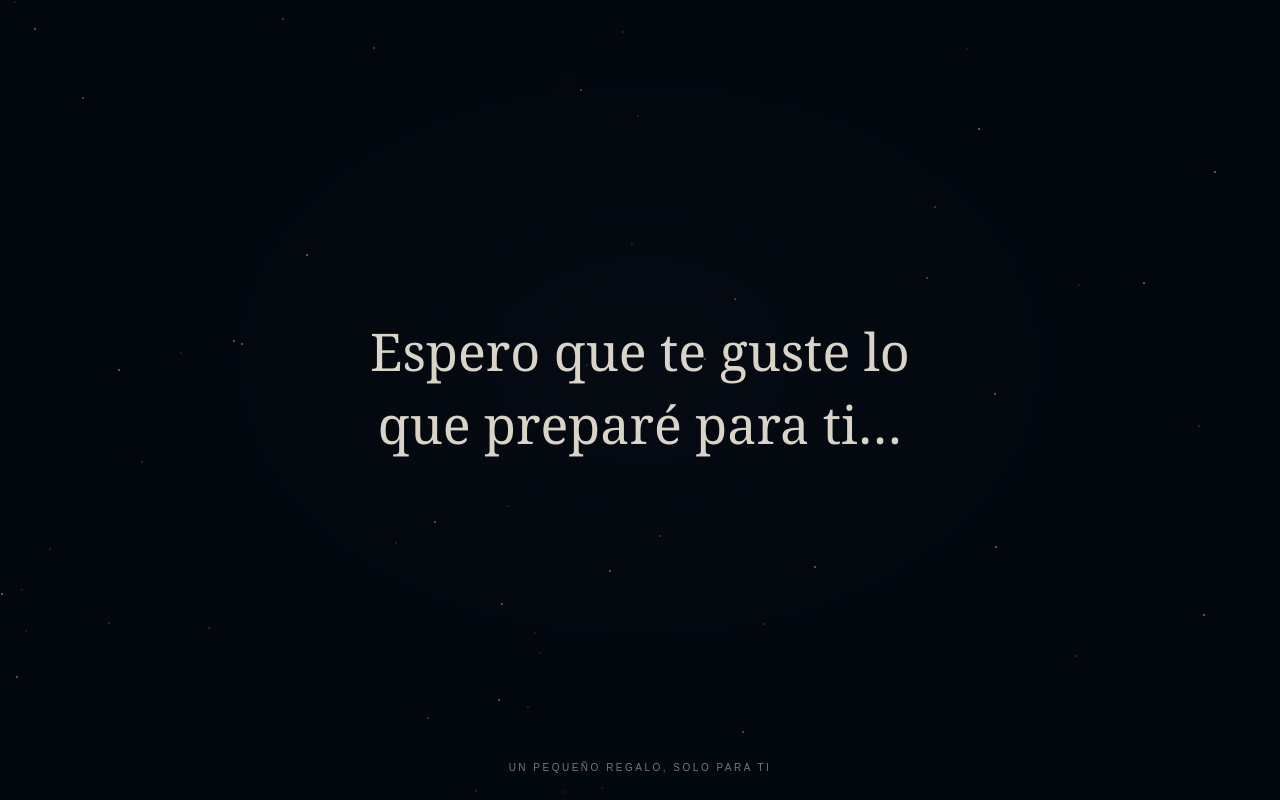
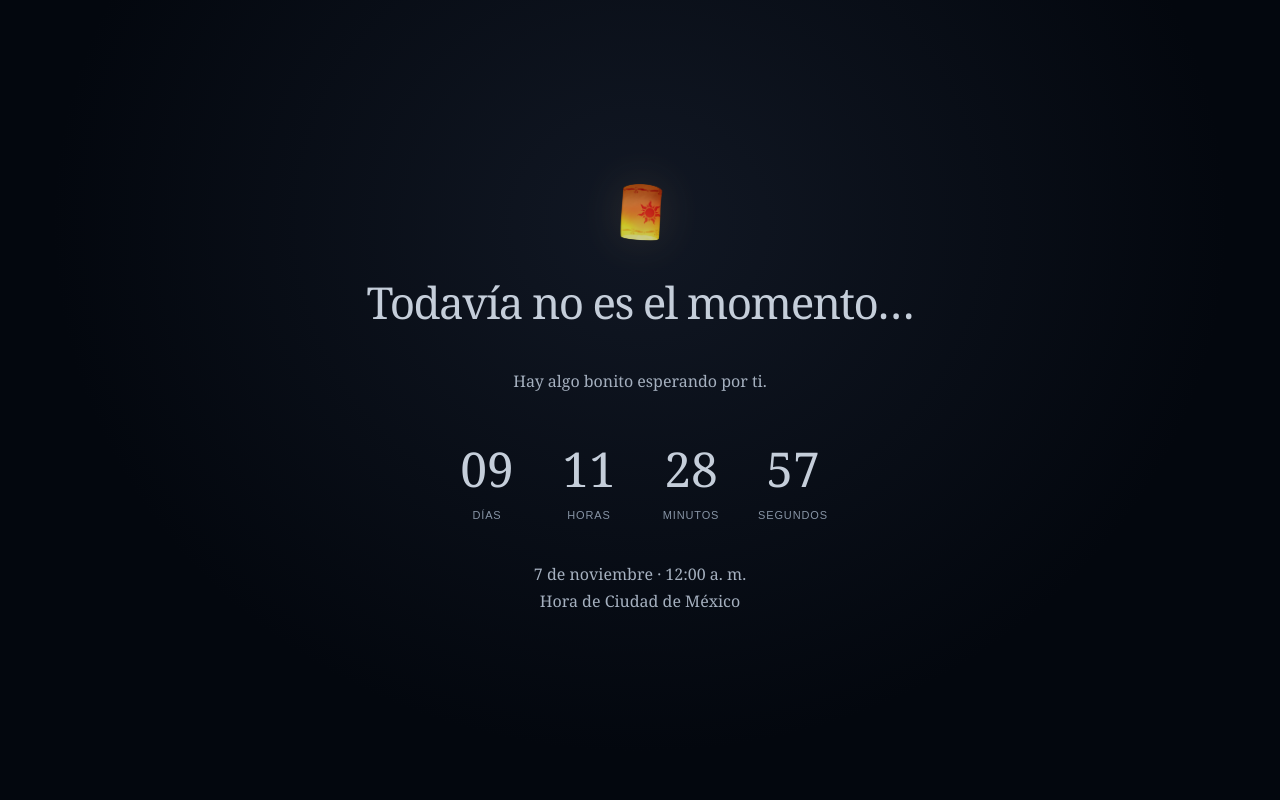
Before and after one commit to RayoHeaven-ship-it/para-ti, a plain HTML site: page index.html in a window 1280 px wide. Drawn offline with Linux system fonts and the light colour scheme.

Commit message:
Add birthday countdown for November 7 midnight Mexico City and preview access

```diff
--- /dev/null
+++ b/birthday-gate.js
@@ -0,0 +1,24 @@
+(()=> {
+ const opensAt=Date.parse('2026-11-07T00:00:00-06:00');
+ const preview=new URLSearchParams(location.hash.slice(1)).get('preview')==='jorge-7n-a84c29';
+ const gate=document.getElementById('birthday-gate');
+ let started=false,timer;
+ function load(src){return new Promise((resolve,reject)=>{const s=document.createElement('script');s.src=src;s.onload=resolve;s.onerror=reject;document.body.append(s)})}
+ async function start(){
+  if(started)return;started=true;clearInterval(timer);
+  try{
+   await load('app.js?v=lantern-texts-20261025');
+   await load('game-modal.js?v=1');
+   gate.hidden=true;document.body.classList.remove('birthday-locked');
+  }catch(e){document.getElementById('gate-message').textContent='No se pudo cargar la sorpresa. Recarga la página para intentarlo de nuevo.';}
+ }
+ function tick(){
+  const remaining=opensAt-Date.now();
+  if(preview||remaining<=0){start();return}
+  let seconds=Math.ceil(remaining/1000);
+  const values=[Math.floor(seconds/86400),Math.floor(seconds/3600)%24,Math.floor(seconds/60)%60,seconds%60];
+  ['days','hours','minutes','seconds'].forEach((name,i)=>document.getElementById('gate-'+name).textContent=String(values[i]).padStart(2,'0'));
+ }
+ timer=setInterval(tick,1000);tick();
+ document.addEventListener('visibilitychange',tick);window.addEventListener('pageshow',tick);
+})();
--- a/index.html
+++ b/index.html
@@ -1,6 +1,24 @@
 <!doctype html>
-<html lang="es"><head><meta charset="UTF-8"><meta name="viewport" content="width=device-width,initial-scale=1,viewport-fit=cover"><meta name="theme-color" content="#03070e"><meta name="description" content="Un pequeño regalo, con mucho cariño."><title>Para ti · Azul</title><link rel="stylesheet" href="style.css?v=game-expanded-2"></head>
-<body>
+<html lang="es"><head><meta charset="UTF-8"><meta name="viewport" content="width=device-width,initial-scale=1,viewport-fit=cover"><meta name="theme-color" content="#03070e"><meta name="description" content="Un pequeño regalo, con mucho cariño."><title>Para ti · Azul</title><link rel="stylesheet" href="style.css?v=game-expanded-2"><style>
+body.birthday-locked main,body.birthday-locked #sound{display:none!important}
+#birthday-gate[hidden]{display:none}
+#birthday-gate{position:relative;z-index:2;min-height:100vh;min-height:100svh;display:flex;flex-direction:column;align-items:center;justify-content:center;padding:32px 20px;text-align:center;box-sizing:border-box;background:radial-gradient(ellipse at 50% 28%,#26304466,transparent 65%),#03070e;color:#c5ceda}
+#birthday-gate h1{font-size:clamp(26px,6vw,44px);font-weight:400;line-height:1.25;margin:22px 0}
+#birthday-gate p{line-height:1.7;max-width:32ch;color:#a5b0bf}
+.gate-lamp{width:65px;height:auto;opacity:.8;filter:drop-shadow(0 0 22px #dca86430)}
+.gate-countdown{display:grid;grid-template-columns:repeat(4,minmax(0,1fr));gap:clamp(12px,4vw,32px);margin:24px 0}
+.gate-countdown span{display:block;font-size:clamp(28px,7vw,48px);font-variant-numeric:tabular-nums}
+.gate-countdown small{display:block;margin-top:8px;font-size:11px;letter-spacing:.08em;color:#8794a5}
+</style></head>
+<body class="birthday-locked"><section id="birthday-gate" aria-labelledby="gate-title">
+<img class="gate-lamp" src="assets/lantern.png" alt="" width="1101" height="1428">
+<h1 id="gate-title">Todavía no es el momento…</h1>
+<p id="gate-message">Hay algo bonito esperando por ti.</p>
+<div class="gate-countdown" role="timer" aria-label="Tiempo restante para la sorpresa">
+<div><span id="gate-days">--</span><small>DÍAS</small></div><div><span id="gate-hours">--</span><small>HORAS</small></div><div><span id="gate-minutes">--</span><small>MINUTOS</small></div><div><span id="gate-seconds">--</span><small>SEGUNDOS</small></div>
+</div><p>7 de noviembre · 12:00 a. m.<br>Hora de Ciudad de México</p>
+<noscript>Activa JavaScript para ver la cuenta regresiva y abrir la sorpresa.</noscript>
+</section>
 <div id="stars" aria-hidden="true"></div>
 <main>
 <section id="intro" class="screen"><span class="intro-lantern" aria-hidden="true"><img src="assets/lantern.png" alt="" width="1101" height="1428"></span><div class="center"><p id="greeting" class="poetry" aria-live="polite"></p><button id="continue" class="quiet" hidden>Continuar <span>✧</span></button></div><div class="signature">UN PEQUEÑO REGALO, SOLO PARA TI</div></section>
@@ -34,4 +52,4 @@
 <iframe id="game-frame" title="18 luces para Azul: minijuego de cumpleaños" data-src="game/index.html?v=expanded-2" allow="autoplay" tabindex="0"></iframe>
 </dialog>
 <audio id="piano" src="assets/piano-final.mp3" preload="auto" loop></audio>
-<script src="app.js?v=lantern-texts-20261025"></script><script src="game-modal.js?v=1"></script></body></html>
+<script src="birthday-gate.js?v=1"></script></body></html>
```
